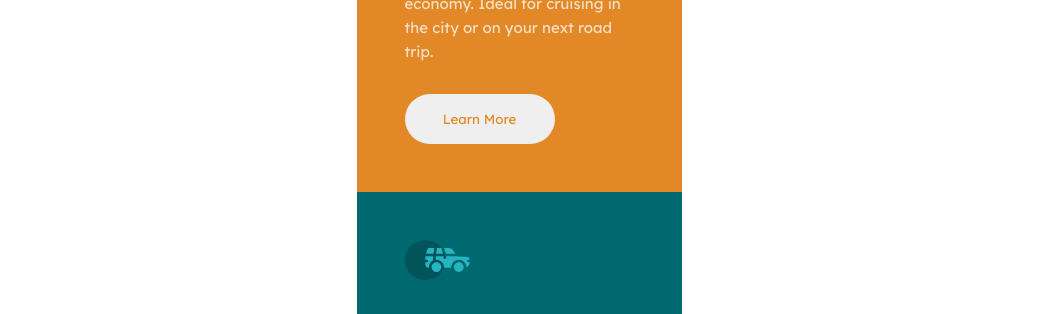
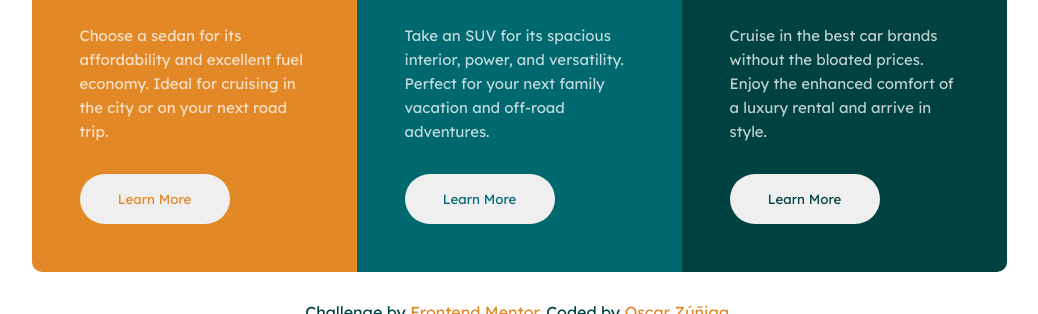
Before and after one commit to 1994oscar/3-column-preview-card-component-main-chlg-06, a website: page index.html in a window 1280 px wide. Shown: the part 322-636 px from the top of the page, without its empty margins (121-1159 px from the left). Drawn offline with Linux system fonts and the light colour scheme.

Commit message:
Desktop design and updated readme file

```diff
--- a/index.html
+++ b/index.html
@@ -36,21 +36,13 @@
       </div>
     </div>
   </main>
-  <!-- Sedans
-  Choose a sedan for its affordability and excellent fuel economy. Ideal for cruising in the city
-  or on your next road trip.
 
-  SUVs
-  Take an SUV for its spacious interior, power, and versatility. Perfect for your next family vacation
-  and off-road adventures.
+  <footer>
+    <div class="attribution">
+    Challenge by <a href="https://www.frontendmentor.io?ref=challenge" target="_blank">Frontend Mentor</a>.
+    Coded by <a href="#">Oscar Zúñiga</a>.
+  </div>
+  </footer>
 
-  Luxury
-  Cruise in the best car brands without the bloated prices. Enjoy the enhanced comfort of a luxury
-  rental and arrive in style. -->
-
-  <div class="attribution">
-    Challenge by <a href="https://www.frontendmentor.io?ref=challenge" target="_blank">Frontend Mentor</a>.
-    Coded by <a href="#">Your Name Here</a>.
-  </div>
 </body>
 </html>
--- a/sass/base/_base.scss
+++ b/sass/base/_base.scss
@@ -15,7 +15,7 @@ h1{
     font-family: 'Big Shoulders Display', cursive;
 }
 
-p{
+p,a,body{
     font-family: 'Lexend Deca', sans-serif;
 }
 
@@ -43,3 +43,13 @@ body{
     padding-top: 5rem;
     padding-bottom: 3rem;
 }
+
+.attribution{
+    text-align: center;
+    font-size: 1.6rem;
+    color: $very-dark-cyan;
+    & a{
+        color: $bright-orange;
+        text-decoration: none;
+    }
+}
--- a/sass/compponents/_button.scss
+++ b/sass/compponents/_button.scss
@@ -6,6 +6,7 @@
     text-transform: capitalize;
 
     &:hover{
+        cursor: pointer;
         background-color: transparent;
         border-style: solid;
         border-width: .2rem;
--- a/sass/compponents/_card.scss
+++ b/sass/compponents/_card.scss
@@ -12,7 +12,6 @@
 .card{
 
     &-preview{
-
         & div:first-child{
             border-top-left-radius: 1rem;
             border-top-right-radius: 1rem;
@@ -24,7 +23,6 @@
         }
 
         &-column{
-            //height: 44rem;
             width: 32.5rem;
             display: flex;
             flex-direction: column;
@@ -37,7 +35,7 @@
             }
 
             &__title{
-                margin-top: 4rem;
+                margin-top: 3rem;
                 font-size: 4rem;
                 text-transform: uppercase;
                 color: $very-light-gray;
@@ -54,5 +52,21 @@
                 margin-top: 3rem;
             }
         }
+
+        @include media-min(1024px){
+            margin-top: 9rem;
+            display: flex;
+            & div:first-child{
+                border-top-right-radius: 0;
+                border-top-left-radius: 1rem;
+                border-bottom-left-radius: 1rem;
+            }
+
+            & div:last-child{
+                border-bottom-left-radius: 0;
+                border-top-right-radius: 1rem;
+                border-bottom-right-radius: 1rem;
+            }
+        }
     }
 }
--- a/sass/mixins/_media-queries.scss
+++ b/sass/mixins/_media-queries.scss
@@ -0,0 +1,12 @@
+@mixin media-min-max($min, $max){
+
+    @media screen and (min-width: $min) and (max-width:$max){
+        @content;
+    }
+}
+
+@mixin media-min($min){
+    @media screen and (min-width: $min){
+        @content;
+    }
+}
```
Also changed, not shown: README.md, css/styles.css, design/screenshot-solution.png (added), 1 other file.
